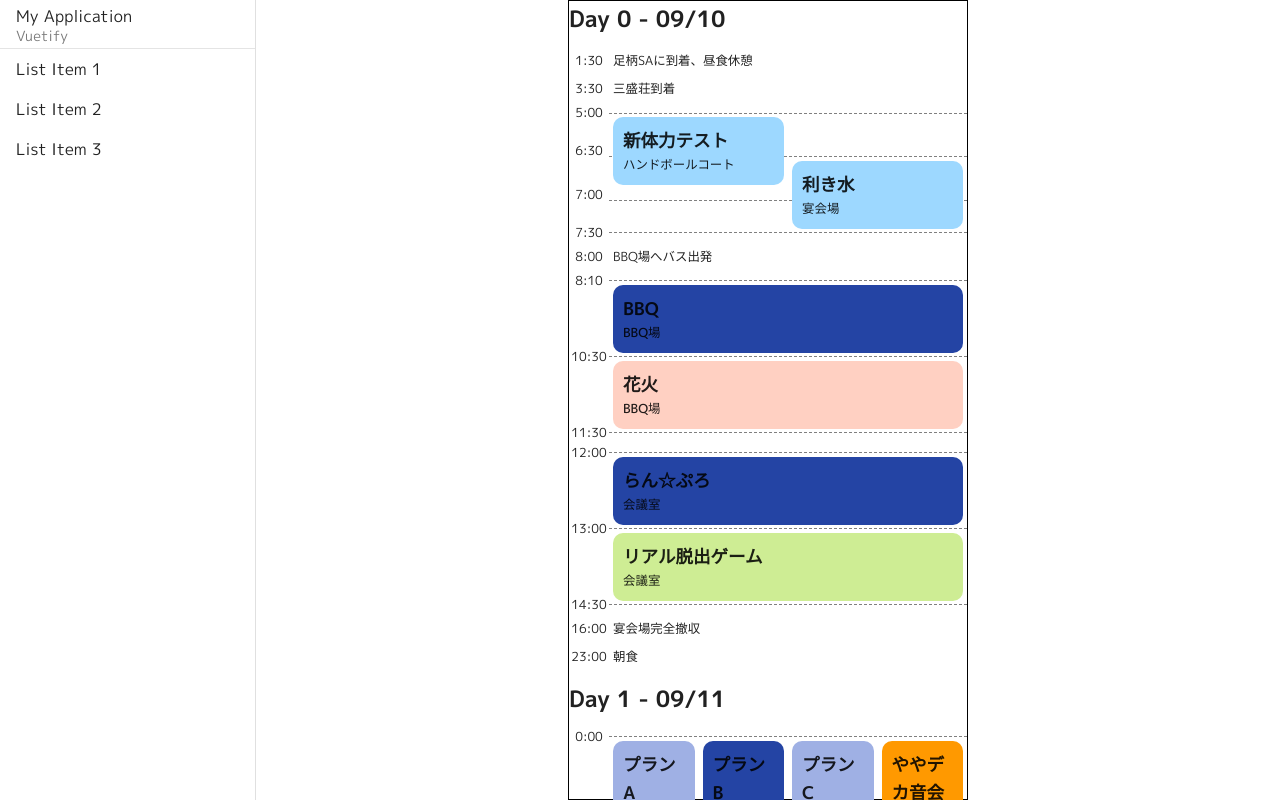
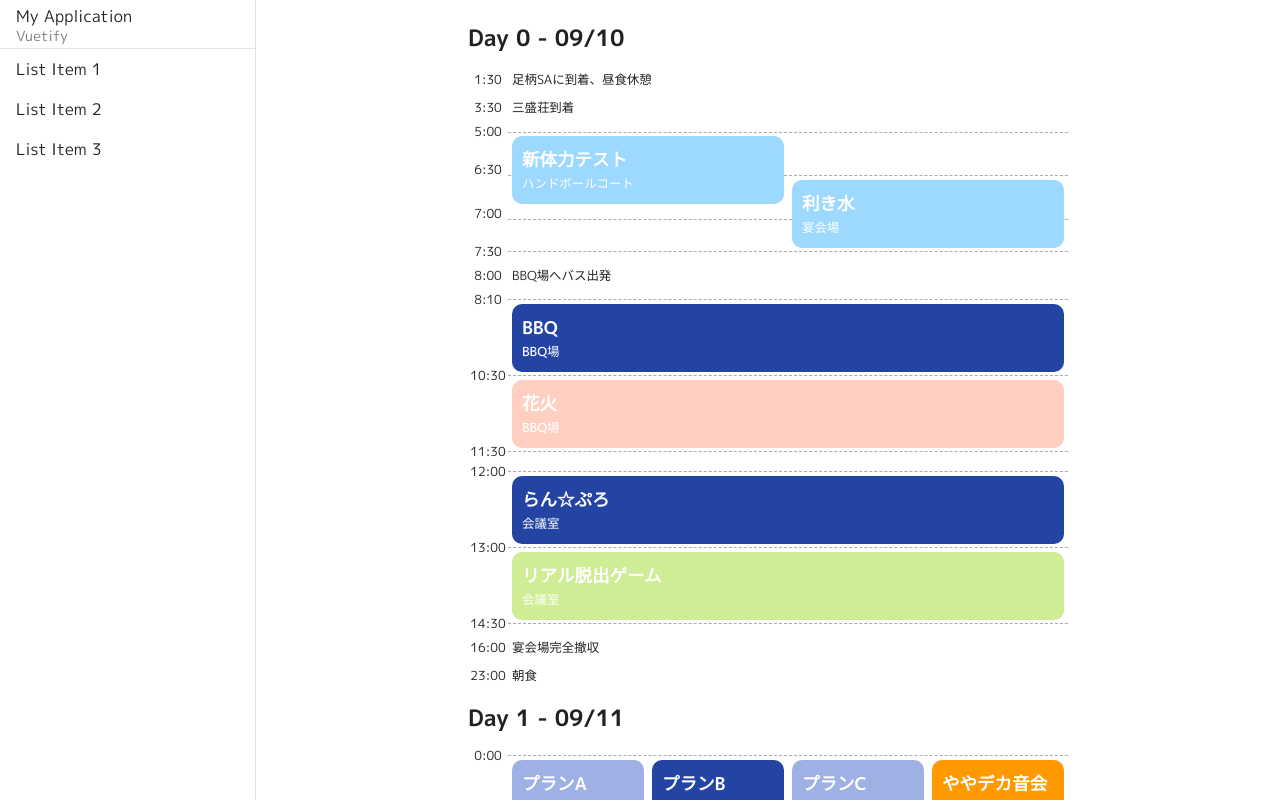
Before and after one commit to traP-jp/rucQ, a Vue app in the folder frontend/: page /1/schedule in a window 1280 px wide. Shown: the top 800 px of the page. Built offline with nearby package versions, Linux system fonts and the light colour scheme.

Commit message:
スケジュール画面見た目整備

```diff
--- a/frontend/src/assets/base.css
+++ b/frontend/src/assets/base.css
@@ -3,6 +3,7 @@
   --color-darkgray: #444444;
   --color-lightgray: #AAAAAA;
   --color-white: #f6f6f6;
+  --color-exwhite: #ffffff;
 
   --color-orange: #FF7300;
   --color-orange-pale: #FFE2B2;
--- a/frontend/src/components/EventBlock.vue
+++ b/frontend/src/components/EventBlock.vue
@@ -19,6 +19,7 @@ const props = defineProps<{
 .container {
   padding: 4px;
   flex-grow: 0;
+  color: var(--color-exwhite);
 }
 
 .content {
--- a/frontend/src/views/ScheduleView.vue
+++ b/frontend/src/views/ScheduleView.vue
@@ -67,7 +67,7 @@ const onlyPlans = (group: BlockGroup) => {
         >
           <hr
             v-if="!group.Plans.map((p) => epoch(p.At)).includes(timehead.Time)"
-            style="border: 0px; border-top: 1px dashed gray; margin-top: -0.5px"
+            style="border: 0px; border-top: 1px dashed var(--color-line); margin-top: -0.5px"
           />
         </div>
         <div
@@ -91,10 +91,8 @@ const onlyPlans = (group: BlockGroup) => {
 
 <style module>
 .container {
-  margin: auto;
-  width: 400px;
-  height: 100vh;
-  border: 1px solid black;
+  margin: 20px auto;
+  max-width: 600px;
 }
 
 .blockgroup {
```
